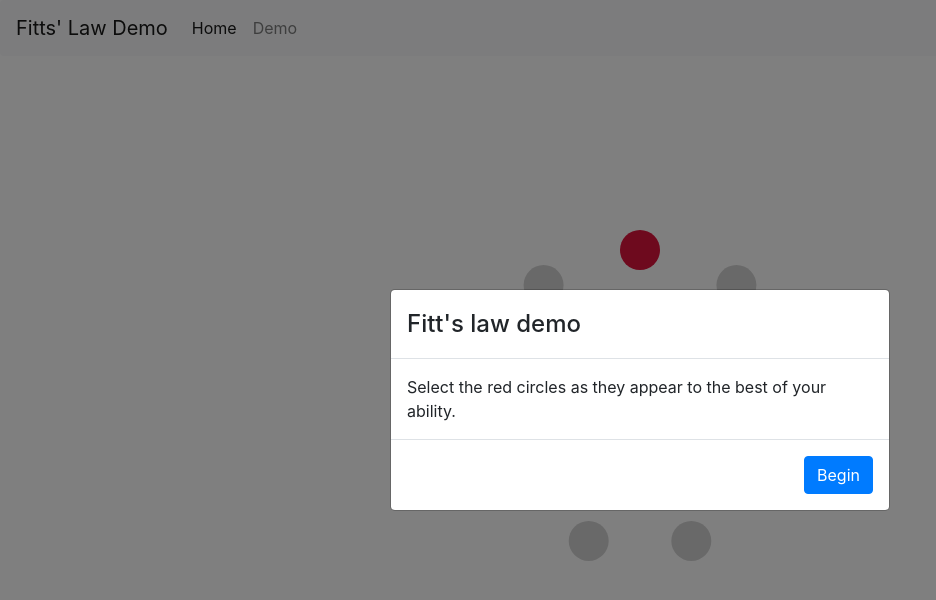
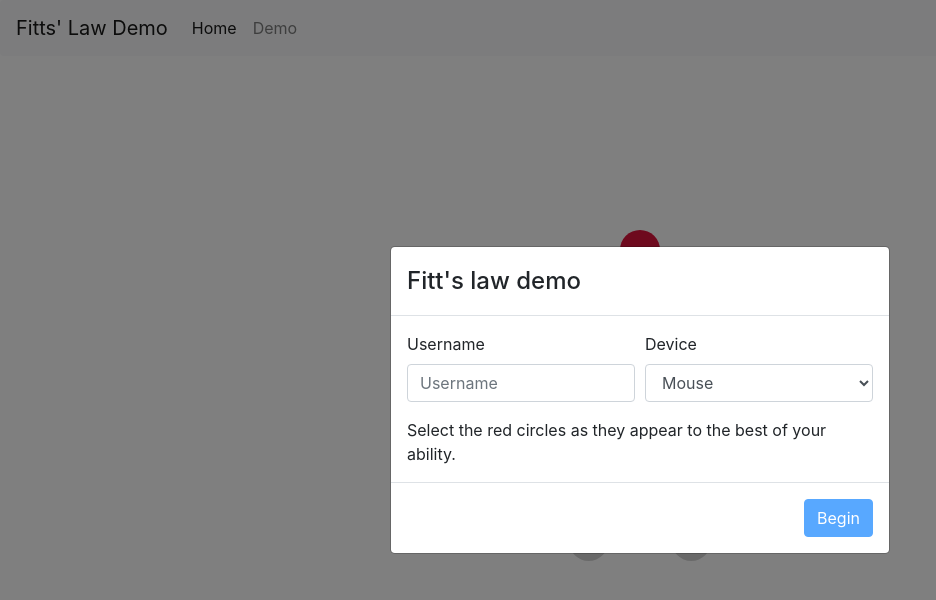
Before and after one commit to twinji/fitts-law-input-task, a React (Create React App) app: page /demo in a window 1280 px wide. Shown: the top 600 px of the page, without its empty margins (0-936 px from the left). Built offline with nearby package versions, Linux system fonts and the light colour scheme.

Commit message:
Add login form

```diff
--- a/src/components/Demo.js
+++ b/src/components/Demo.js
@@ -2,6 +2,7 @@ import React, { Component } from 'react';
 import * as d3 from 'd3';
 import Modal from 'react-bootstrap/Modal';
 import Button from 'react-bootstrap/Button';
+import Login from './Login';
 
 export class Demo extends Component {
 
@@ -12,8 +13,8 @@ export class Demo extends Component {
         this.state = {
             isActive: false,
             isComplete : false,
-            username: "Twinji",
-            device: "Mouse",
+            username: '',
+            device: '',
             sequences: [
                 {
                     distance: 300,
@@ -42,6 +43,8 @@ export class Demo extends Component {
 
     startTest = () => {
         this.setState({
+            username: '',
+            device: '',
             isActive: false,
             isComplete: false,
             generated: [],
@@ -84,6 +87,13 @@ export class Demo extends Component {
 
     stopTimer = () => {
         this.timeElapsed = performance.now() - this.startTime;
+    }
+
+    onLoginDetailsChange = (loginData) => {
+        this.setState({
+            username: loginData.username,
+            device: loginData.device
+        })
     }
 
     onClick = (d, i) => {
@@ -265,7 +275,7 @@ export class Demo extends Component {
 
         return (
             <React.Fragment>
-                <Modal centered show={!this.state.isActive} onHide={this.resumeTest}>
+                <Modal centered keyboard={false} show={!this.state.isActive} onHide={this.resumeTest} backdrop="static">
                     <Modal.Header>
                         {
                             (this.inSequence() || this.state.isComplete) &&
@@ -282,6 +292,9 @@ export class Demo extends Component {
                     </Modal.Header>
                     <Modal.Body>
                         {
+                            !this.inSequence() && !this.state.isComplete && <Login onChange={this.onLoginDetailsChange}/>
+                        }
+                        {
                             this.inSequence() ?
                                 'Take a break and proceed to the next sequence when you are ready.' :
                                     (this.state.isComplete ? 'You have completed this demo, click below to view results.' : 'Select the red circles as they appear to the best of your ability.')
@@ -290,7 +303,7 @@ export class Demo extends Component {
                     <Modal.Footer>
                         {
                             !this.state.isComplete &&
-                            <Button variant="primary" onClick={this.resumeTest}>
+                            <Button variant="primary" onClick={this.resumeTest} disabled={!this.state.username}>
                                 { this.inSequence() ? 'Proceed' : 'Begin'  }
                             </Button>
                         }
--- /dev/null
+++ b/src/components/Login.js
@@ -0,0 +1,74 @@
+import React, { Component } from 'react';
+import Form from 'react-bootstrap/Form';
+import Button from 'react-bootstrap/Button';
+import PropTypes from 'prop-types';
+import Col from 'react-bootstrap/Col'
+
+export class Login extends Component {
+
+    constructor(props) {
+
+        super(props);
+
+        this.state = {
+            username: '',
+            device: ''
+        }
+    }
+
+    onChange = (e) => {
+        this.setState({
+            [e.target.name]: e.target.value
+        }, () => {
+            this.props.onChange({
+                username: this.state.username,
+                device: this.state.device
+            })
+        });
+    }
+
+    render() {
+        return (
+            <Form onSubmit={this.onSubmit}>
+                <Form.Row>
+                    <Form.Group as={Col} md="6" controlId="loginForm.ControlInputUsername">
+                        <Form.Label>Username</Form.Label>
+                        <Form.Control
+                            required
+                            type="text"
+                            placeholder="Username"
+                            name="username"
+                            defaultValue=""
+                            onChange={this.onChange}
+                        />
+                        <Form.Control.Feedback type="invalid">
+                            Please enter your username
+                        </Form.Control.Feedback>
+                    </Form.Group>
+                    <Form.Group as={Col} md="6" controlId="loginForm.ControlInputDevice">
+                        <Form.Label>Device</Form.Label>
+                        <Form.Control
+                            as="select"
+                            required
+                            onChange={this.onChange}
+                            name="device"
+                        >
+                            <option>Mouse</option>
+                            <option>Trackpad</option>
+                            <option>Touchscreen</option>
+                        </Form.Control>
+                        <Form.Control.Feedback type="invalid">
+                            Please select your input device
+                        </Form.Control.Feedback>
+                    </Form.Group>
+                </Form.Row>
+            </Form>
+        )
+    }
+}
+
+Login.propTypes = {
+    onChange: PropTypes.func.isRequired
+}
+
+export default Login
```
